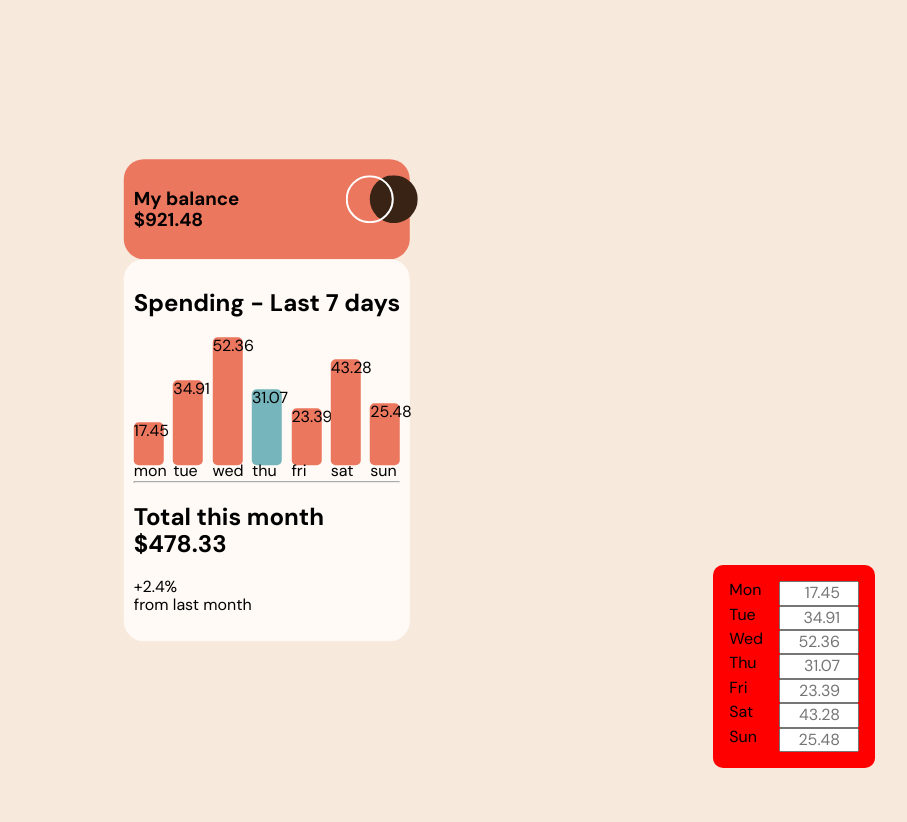
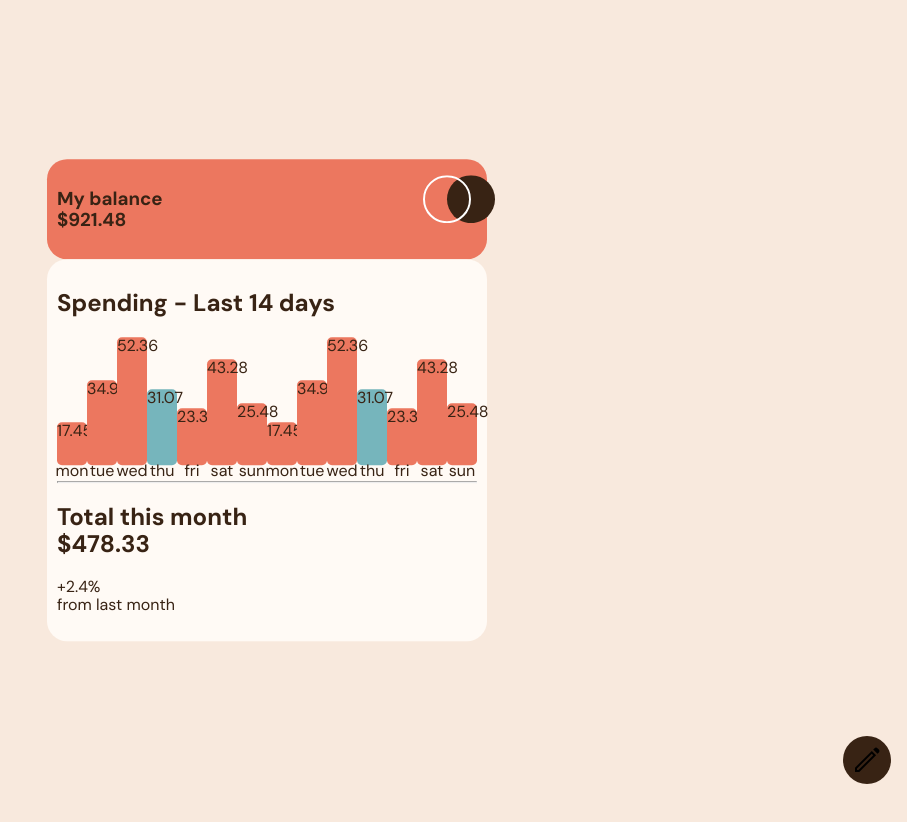
Before and after one commit to cosmoart/Expenses-chart-component-solution, a React (Vite) app: page / in a window 1280 px wide. Shown: the top 822 px of the page, without its empty margins (373-1280 px from the left). Before the commit the page ends 800 px from the top, so only its background shows below. Built offline with nearby package versions, Linux system fonts and the light colour scheme.

Commit message:
code complete

```diff
--- a/data.json
+++ b/data.json
@@ -1,4 +1,32 @@
 [
+	{
+		"day": "mon",
+		"amount": 17.45
+	},
+	{
+		"day": "tue",
+		"amount": 34.91
+	},
+	{
+		"day": "wed",
+		"amount": 52.36
+	},
+	{
+		"day": "thu",
+		"amount": 31.07
+	},
+	{
+		"day": "fri",
+		"amount": 23.39
+	},
+	{
+		"day": "sat",
+		"amount": 43.28
+	},
+	{
+		"day": "sun",
+		"amount": 25.48
+	},
 	{
 		"day": "mon",
 		"amount": 17.45
--- a/src/App.jsx
+++ b/src/App.jsx
@@ -33,6 +33,7 @@ const Graphic = styled.ul`
 	align-items: flex-end;
 	height: 8rem;
 	li{
+		cursor: pointer;
 		position: relative;
 		transition: height .3s ease-in-out, color .3s ease-in-out;
 		border-radius: 5px;
@@ -46,6 +47,8 @@ const Graphic = styled.ul`
 			content: attr(data-day);
 			position: absolute;
 			bottom: -1rem;
+			left: 50%;
+			transform: translateX(-50%)
 		}
 		&::before{
 			content: attr(data-amount);
@@ -62,6 +65,7 @@ const EditForm = styled.form`
     padding: 1rem;
     margin: 2rem;
     border-radius: 10px;
+	transition: transform .2s ease-in-out, opacity .2s ease-in-out;
 	`
 const EditFormItem = styled.label`
 	display: flex;
@@ -75,8 +79,30 @@ const EditFormItem = styled.label`
 		text-align:right;
 	}
 	`
-
-
+const EditButton = styled.button`
+	cursor: pointer;
+	position: absolute;
+	width: 3rem;
+    height: 3rem;
+    bottom: 1rem;
+    right: 1rem;
+    z-index: 10;
+    border-radius: 50%;
+    border: none;
+    padding: 8px;
+	background: var(--Darkbrown);
+	transition: filter .1s ease-in-out, transform .1s ease-in-out;
+	img{
+		width: 100%;
+		object-fit: contain;
+	}
+	&:hover{
+		filter: brightness(1.5);
+	}
+	&:active{
+		transform: scale(.9);
+	}
+	`
 
 function App() {
 	const dayOfWeekName = new Date().toLocaleString('en-US', { weekday: 'short' }).toLocaleLowerCase();
@@ -90,16 +116,18 @@ function App() {
 
 		document.querySelectorAll("ul li").forEach(i => {
 			i.getAttribute("data-day") === dayOfWeekName && (i.style.background = "var(--Cyan)")
-			i.getAttribute("data-day") === max.day && (i.style.height = "100%");
-			let dayData = data.find(el => el.day === i.getAttribute("data-day"));
-			i.style.height = `${(dayData.amount * 100) / max.amount}%`;
+			i.id === max.day && (i.style.height = "100%");
+			i.style.height = `${(data[i.id].amount * 100) / max.amount}%`;
 		});
 
-	}, [data, max]);
+	}, [data]);
 
 	function handleEdit(e) {
-		setData(data.map(i => i.day === e.target.name ? { ...i, amount: Number(e.target.value) } : i));
-		Number(e.target.value) > max.amount && (max = { day: e.target.name, amount: Number(e.target.value) });
+		setData(data.map((i, index) => index === Number(e.target.id) ? { ...i, amount: e.target.value } : i));
+		Number(e.target.value) > max.amount && (max = { day: e.target.id, amount: Number(e.target.value) });
+	}
+	function handleEditButton() {
+		document.querySelector(".editForm").classList.toggle("hidden");
 	}
 
 	return (
@@ -110,10 +138,10 @@ function App() {
 				</Balance>
 
 				<Spending>
-					<h1>Spending - Last 7 days</h1>
+					<h1>Spending - Last {data.length} days</h1>
 
 					<Graphic>
-						{data.map((item, id) => <li data-day={item.day} data-amount={item.amount} id={item.day + id} key={id + 10}></li>)}
+						{data.map((item, id) => <li data-day={item.day} data-amount={item.amount} id={id} key={id + 10}></li>)}
 					</Graphic>
 
 					<hr />
@@ -121,12 +149,13 @@ function App() {
 					<p><span>+2.4%</span><br /><span>from last month</span></p>
 				</Spending>
 			</Card>
-			<EditForm>
+			<EditButton><img src="edit.svg" alt="Edit" onClick={handleEditButton} /></EditButton>
+			<EditForm className='editForm hidden'>
 				{
 					dataJSON.map((item, id) =>
 						<EditFormItem key={id + 20}>
 							<span>{item.day}</span>
-							<input type="number" name={item.day} onChange={e => handleEdit(e)} placeholder={item.amount} />
+							<input type="number" name={item.day} id={id} onChange={e => handleEdit(e)} placeholder={item.amount} />
 						</EditFormItem>)
 				}
 			</EditForm>
--- a/src/index.css
+++ b/src/index.css
@@ -7,8 +7,16 @@
 	--Cream: hsl(27, 66%, 92%);
 	--Verypaleorange: hsl(33, 100%, 98%);
 }
-body{
+
+body {
 	font-size: 16px;
 	font-family: 'DM Sans', sans-serif;
 	background: var(--Cream);
+	color: var(--Darkbrown);
 }
+
+.hidden {
+
+	transform: translateY(20rem);
+	opacity: 0;
+}
```
Also changed, not shown: public/edit.svg (added).
